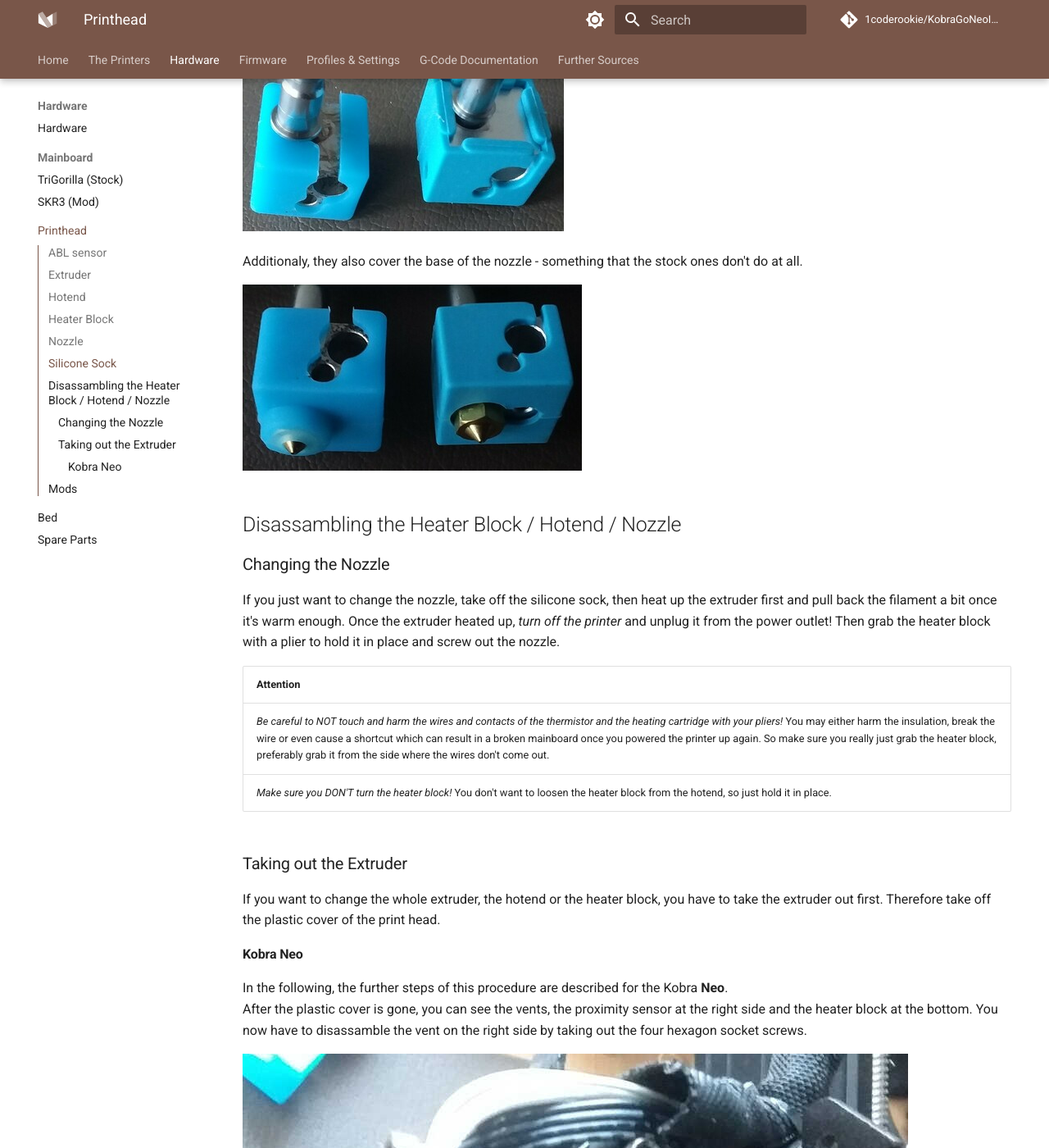
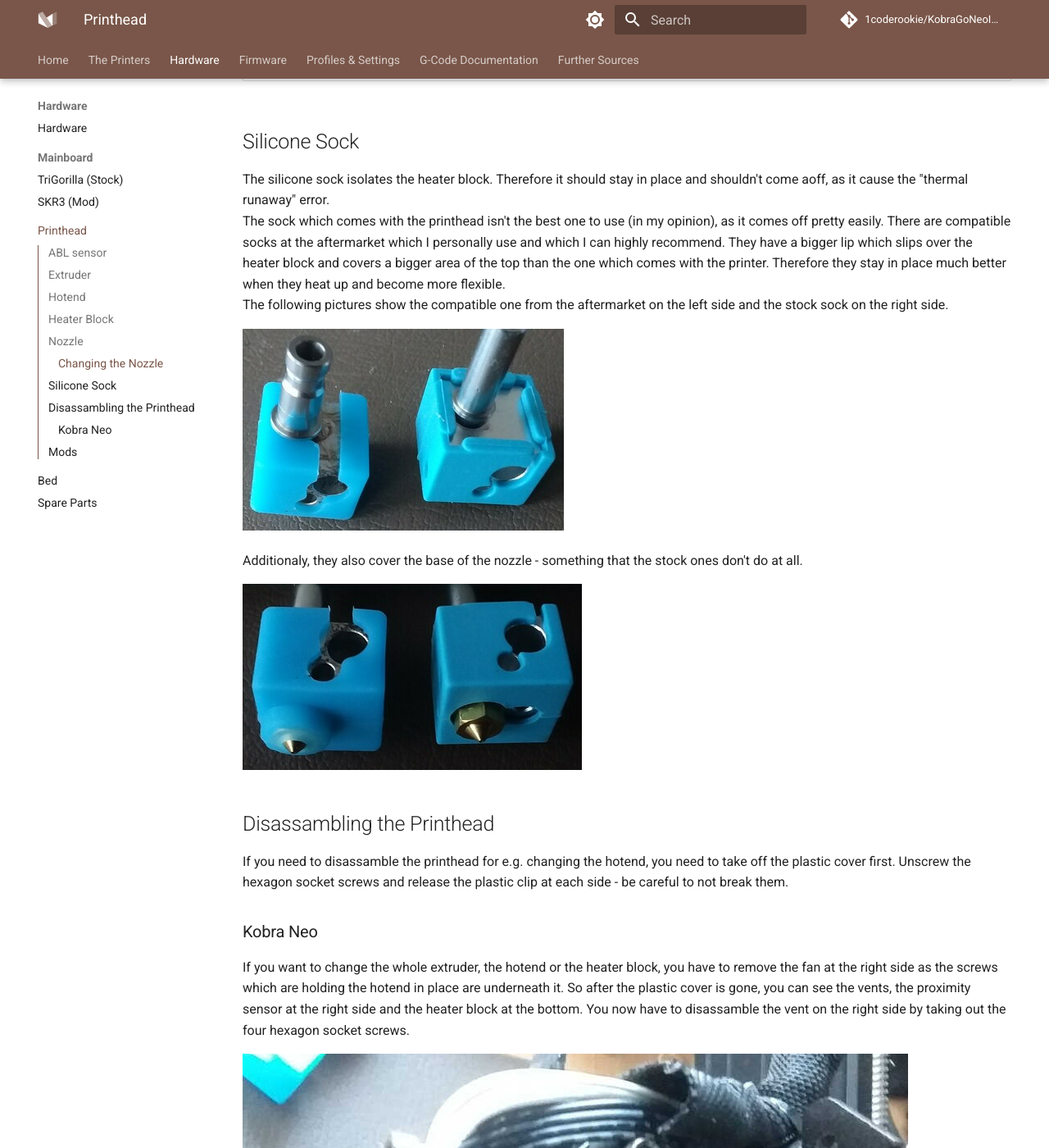
Before and after one commit to 1coderookie/KobraGoNeoInsights, an MkDocs documentation site: the page built from docs/hardware/printhead.md, in a window 1280 px wide and 1400 px high, scrolled down 1790 px. Shown: the whole window at 82% size. Built offline with MkDocs 1.6.1 and Material for MkDocs 9.7.7, drawn with Linux system fonts in a browser that asks for light colours; comment, search, counter and statistics services are not loaded; some of the changed text lies outside the part shown.

Commit message:
Update printhead.md

```diff
--- a/docs/hardware/printhead.md
+++ b/docs/hardware/printhead.md
@@ -42,6 +42,14 @@
 
 If you want to print filaments that are more abrasive, you probably want to go nozzles made from plated copper, stainless or hardened steel, ruby sapphire nozzles and so on.
 
+### Changing the Nozzle
+If you just want to change the nozzle, take off the silicone sock of the heater block, then heat up the extruder first and pull back the filament a bit once it's warm enough. Once the extruder heated up, *turn off the printer* and unplug it from the power outlet! Then grab the heater block with a plier to hold it in place and screw out the nozzle.
+
+| Attention |
+|:----------|
+| *Be careful to NOT touch and harm the wires and contacts of the thermistor and the heating cartridge with your pliers!* You may either harm the insulation, break the wire or even cause a shortcut which can result in a broken mainboard once you powered the printer up again. So make sure you really just grab the heater block, preferably grab it from the side where the wires don't come out. |
+| *Make sure you DON'T turn the heater block!* You don't want to loosen the heater block from the hotend, so just hold it in place. |
+
 ## Silicone Sock
 The silicone sock isolates the heater block. Therefore it should stay in place and shouldn't come aoff, as it cause the "thermal runaway" error.
 The sock which comes with the printhead isn't the best one to use (in my opinion), as it comes off pretty easily. There are compatible socks at the aftermarket which I personally use and which I can highly recommend. They have a bigger lip which slips over the heater block and covers a bigger area of the top than the one which comes with the printer. Therefore they stay in place much better when they heat up and become more flexible.
@@ -54,22 +62,13 @@
 ![Silicone socks bottom view](../assets/images/silisocks_bottom_web.jpg)
 
 
-## Disassambling the Heater Block / Hotend / Nozzle
+## Disassambling the Printhead
 
-### Changing the Nozzle
-If you just want to change the nozzle, take off the silicone sock, then heat up the extruder first and pull back the filament a bit once it's warm enough. Once the extruder heated up, *turn off the printer* and unplug it from the power outlet! Then grab the heater block with a plier to hold it in place and screw out the nozzle.
+If you need to disassamble the printhead for e.g. changing the hotend, you need to take off the plastic cover first. Unscrew the hexagon socket screws and release the plastic clip at each side - be careful to not break them.
 
-| Attention |
-|:----------|
-| *Be careful to NOT touch and harm the wires and contacts of the thermistor and the heating cartridge with your pliers!* You may either harm the insulation, break the wire or even cause a shortcut which can result in a broken mainboard once you powered the printer up again. So make sure you really just grab the heater block, preferably grab it from the side where the wires don't come out. |
-| *Make sure you DON'T turn the heater block!* You don't want to loosen the heater block from the hotend, so just hold it in place. |
+### Kobra Neo
 
-### Taking out the Extruder
-If you want to change the whole extruder, the hotend or the heater block, you have to take the extruder out first. Therefore take off the plastic cover of the print head.
-
-#### Kobra Neo
-In the following, the further steps of this procedure are described for the Kobra **Neo**.
-After the plastic cover is gone, you can see the vents, the proximity sensor at the right side and the heater block at the bottom. You now have to disassamble the vent on the right side by taking out the four hexagon socket screws.
+If you want to change the whole extruder, the hotend or the heater block, you have to remove the fan at the right side as the screws which are holding the hotend in place are underneath it. So after the plastic cover is gone, you can see the vents, the proximity sensor at the right side and the heater block at the bottom. You now have to disassamble the vent on the right side by taking out the four hexagon socket screws.
 
 ![Disassamble the vent on the right side](../assets/images/head_neo_vent-dis_web.jpg)
 
```
